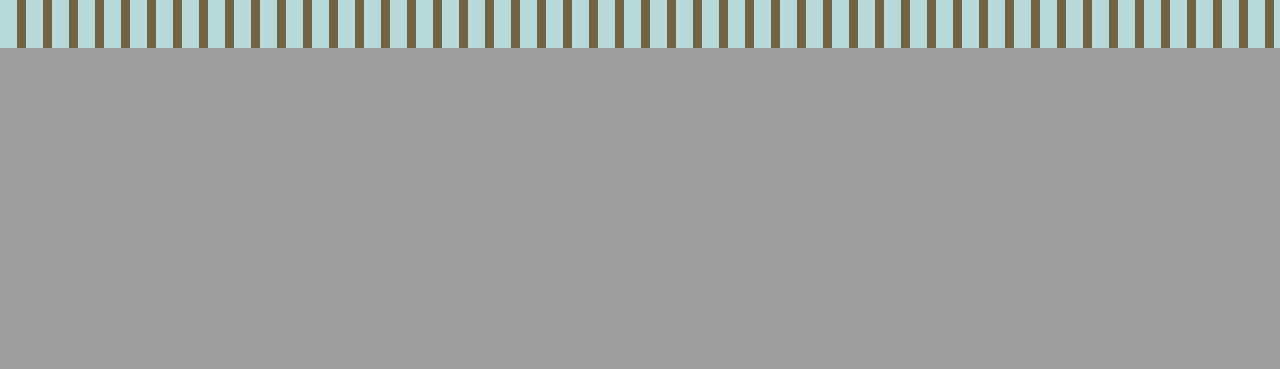
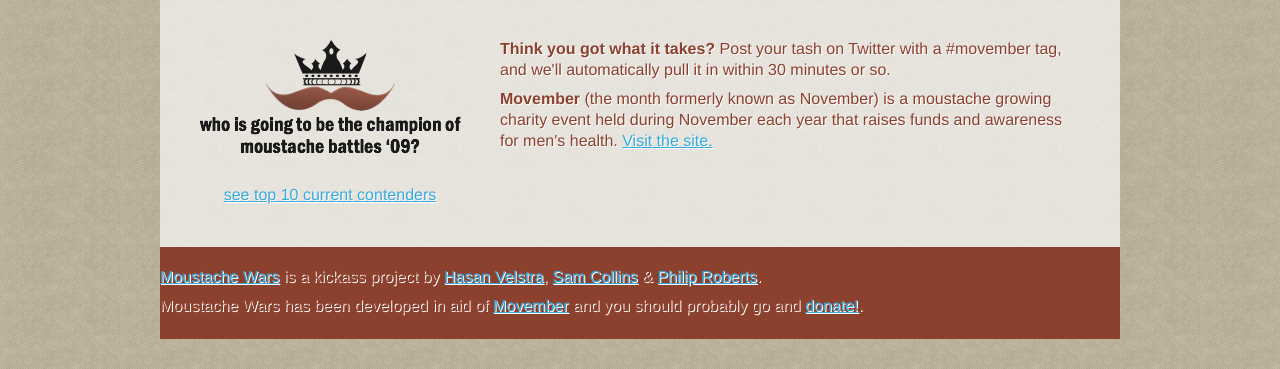
Before and after one commit to latentflip/Mowars, a Django app: template templates/index.html in a window 1280 px wide. Shown: the part 752-1121 px from the top of the page. Before the commit the page ends 800 px from the top, so only its background shows below. Run offline with Django 3.2, Linux system fonts and the light colour scheme; the template is opened without the code that fills it, so the values that code supplies are empty.

Commit message:
Update the look.

```diff
--- a/stylesheets/base.css
+++ b/stylesheets/base.css
@@ -6,8 +6,13 @@
 	black: #0d0d0d
 */
 
+a { color: #35aadd; }
+a:visited { color: #35aadd; }
+
+.valign * { vertical-align: middle; }
+
 body {
-	background-image: url('/images/stripe2.png');
+	background-image: url('/images/texture.png');
 	background-repeat:repeat;
 	text-shadow: 1px 1px 0px #ffffff;
 	color: #8c402e;
@@ -38,7 +43,7 @@ p {
 
 
 #main_content {
-	background-color: rgba(250,250,250,0.9);
+	background-color: rgba(250,250,250,0.7);
 	padding-top: 20px;
 }
 
@@ -52,6 +57,10 @@ p {
 
 #vs_panel {}
 
+#vs_panel * {
+    vertical-align: middle;
+}
+
 	#vs_panel input {
 		/*width: 340px;*/
 		margin: auto;
--- a/templates/base.html
+++ b/templates/base.html
@@ -10,7 +10,7 @@
   <div id="header" class="container_16">
     <div class="grid_16" style="text-align: center;">
       <!--><img src="/images/bigtache.png" alt="Moustache Wars" title="Moustache Wars" width="800" />-->
-      <h1>Moustache Wars</h1>
+      <a href="/" style="text-decoration: none;"><img src="/images/top.png" alt="Moustache Battles" title="Moustache Battles" border="0" /></a>
     </div>
     <div class="clear"></div>
   </div>
@@ -22,8 +22,8 @@
 
   <div id="foot" class="container_16"
     <div id="footer" class="grid_16">
-        <p><a href="http://twitter.com/moustachewars">Moustache Wars</a> is a kickass project by <a href="http://twitter.com/hasanv">Hasan Velstra</a>, <a href="http://twitter.com/smcllns">Sam Collins</a> &amp; <a href="http://twitter.com/philip_roberts">Philip Roberts</a></p>
-        <p>Moustache Wars has been developed in aid of <a href="http://uk.movember.com/">Movember</a> and you should probably go and <a href="http://uk.movember.com/donate/">donate!</a></p>
+        <p><a href="http://twitter.com/moustachewars">Moustache Wars</a> is a kickass project by <a href="http://twitter.com/hasanv">Hasan Velstra</a>, <a href="http://twitter.com/smcllns">Sam Collins</a> &amp; <a href="http://twitter.com/philip_roberts">Philip Roberts</a>.</p>
+        <p>Moustache Wars has been developed in aid of <a href="http://uk.movember.com/">Movember</a> and you should probably go and <a href="http://uk.movember.com/donate/">donate!</a>.</p>
     </div>
     <div class="clear"></div>
   </div>
--- a/templates/index.html
+++ b/templates/index.html
@@ -12,24 +12,35 @@
   <script src="http://static.ak.fbcdn.net/connect.php/js/FB.Share" type="text/javascript"></script>-->
 
     <div id="vs_panel">
-        <div class="vote_img grid_7">
+        <div class="vote_img grid_6">
             <form action="/" method="post">
-                <input type="image" name="submit" src="/img?img_id={{tache1.key}}" border="0">
+                <input type="image" name="submit" width="330" src="/img?img_id={{tache1.key}}" border="0">
                 <input type="hidden" name="winner" id="winner" value="{{tache1.key}}"/>
                 <input type="hidden" name="loser" id="loser" value="{{tache2.key}}"/>
             </form>
         </div>
-        <div class="vs grid_2"><p>VS</p></div>
-        <div class="vote_img grid_7">
+        <div class="vs grid_4">
+          <img src="/images/vs.png" alt="VS" title="VS" /><br />
+          <img src="/images/click_to_vote.png" alt="Click to vote" title="Click to vote" />
+        </div>
+        <div class="vote_img grid_6">
             <form action="/" method="post">
-                <input type="image" name="submit" src="/img?img_id={{tache2.key}}" border="0">
+                <input type="image" name="submit" width="330" src="/img?img_id={{tache2.key}}" border="0">
                 <input type="hidden" name="winner" id="winner" value="{{tache2.key}}"/>
                 <input type="hidden" name="loser" id="loser" value="{{tache1.key}}"/>
             </form>
         </div>
         <div class="clear"></div>
-        <div id="howtovote" class="grid_16">
-            <p>Click on your favourite tash to vote!</p>
+
+        <div class="grid_6 valign" style="margin: 40px 0 40px 0; text-align: center;">
+          <img src="/images/king.png" alt="Who is going to be the champion of moustache battles 09?" title="Who is going to be the champion of moustache battles 09?" /><br /><br />
+          <a href="/tashwin">see top 10 current contenders</a>
+        </div>
+
+        <div class="grid_10 valign" style="margin: 40px 0 40px 0;">
+          <p><strong>Think you got what it takes?</strong> Post your tash on Twitter with a #movember tag, and we'll automatically pull it in within 30 minutes or so.</p>
+
+          <p><strong>Movember</strong> (the month formerly known as November) is a moustache growing charity event held during November each year that raises funds and awareness for men's health. <a href="http://www.movember.com/">Visit the site.</a></p>
         </div>
         <div class="clear"></div>
     </div>
```
Also changed, not shown: other parts of stylesheets/base.css (+15 -18 lines), images/click_to_vote.png (added), images/king.png (added), images/texture.png (added), images/texture2.png (added), images/top.png (added), images/vs.png (added).
